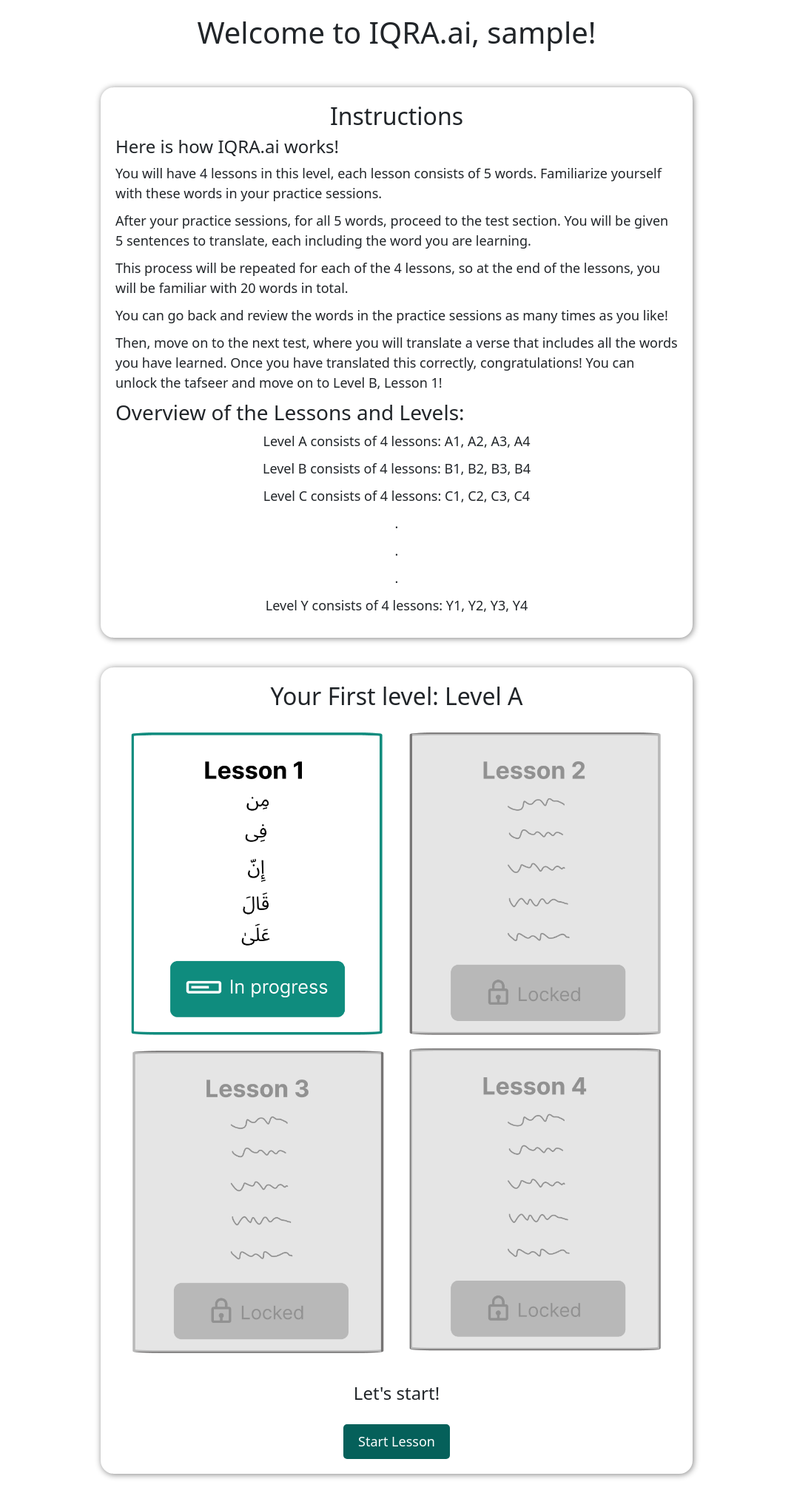
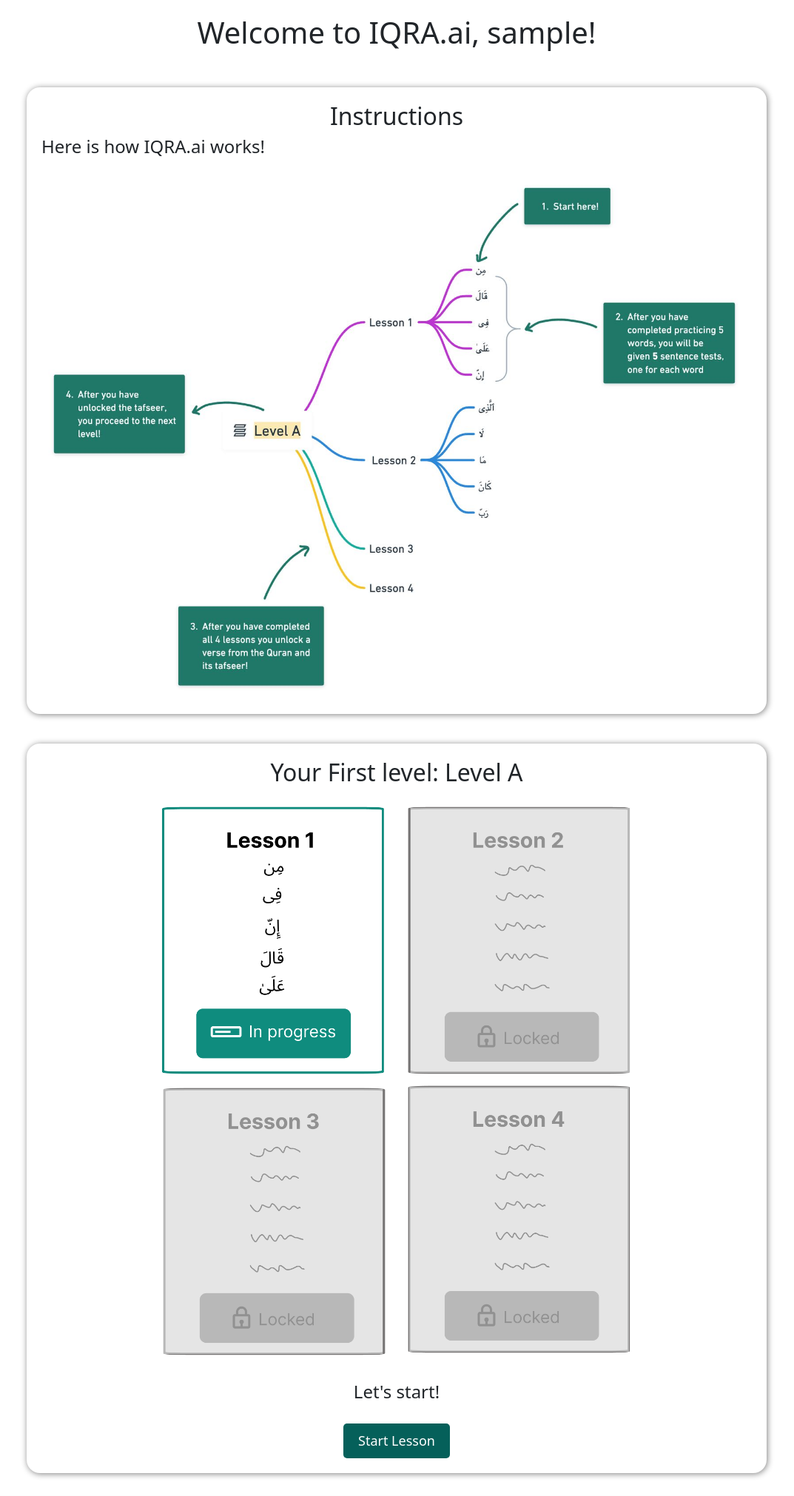
Before and after one commit to Tech-Sisters/hackathon23-team4, a Django app: page /instructions in a window 1280 px wide. Shown: the part 82-2104 px from the top of the page at 74% size, without its empty margins (104-1177 px from the left). After the commit the page ends 2079 px from the top, so only its background shows below. Run offline with Django 4.2, Linux system fonts and the light colour scheme; the visitor is signed in with stand-in values (Sample User, id 1); some libraries are stand-ins or nearby versions.

Commit message:
Add instructions image and fix button

```diff
--- a/iqra_ai/chatbot/static/chatbot/instructions.css
+++ b/iqra_ai/chatbot/static/chatbot/instructions.css
@@ -26,7 +26,7 @@
     box-shadow: 1px 1px 8px 0 grey;
     padding: 20px;
     margin: 20px;
-    max-width: 800px;
+    max-width: 1000px;
     width: 100%;
 }
 
@@ -69,10 +69,21 @@
 }
 
 .start-lesson-btn:hover {
-    background-color: #05605aff; /* Darker Green on Hover */
+        background-color:#e0e0e0;
+        color: black;
+}
+
+.lessons-image {
+    text-align: center;
 }
 
 .lessons-image img {
-    max-width: 100%;
+    max-width: 70%;
     height: auto;
+    display: inline-block;
 }
+
+.instructions-image img {
+    height: auto;
+    width: 100%;
+}
--- a/iqra_ai/chatbot/templates/chatbot/instructions.html
+++ b/iqra_ai/chatbot/templates/chatbot/instructions.html
@@ -16,40 +16,20 @@
 <div class="instructions-container">
     <!-- Container 1: Instructions -->
     <!-- Add your instructions bubble here -->
-    <div class="instructions-bubble">
+    <div class="instructions-bubble instructions-image">
         <h2>Instructions</h2>
         <h4> Here is how IQRA.ai works!</h4>
-        <p>You will have 4 lessons in this level, each lesson consists of 5 words. Familiarize yourself with these words in your practice sessions.</p>
-        <p>After your practice sessions, for all 5 words, proceed to the test section. You will be given 5 sentences to translate, each including the word you are learning.</p>
-        <p>This process will be repeated for each of the 4 lessons, so at the end of the lessons, you will be familiar with 20 words in total.</p>
-        <p>You can go back and review the words in the practice sessions as many times as you like!</p>
-        <p>Then, move on to the next test, where you will translate a verse that includes all the words you have learned. Once you have translated this correctly, congratulations! You can unlock the tafseer and move on to Level B, Lesson 1!</p>
-
-        <h3>Overview of the Lessons and Levels:</h3>
-        <div class="overview">
-           <p>Level A consists of 4 lessons: A1, A2, A3, A4</p>
-            <p>Level B consists of 4 lessons: B1, B2, B3, B4</p>
-            <p>Level C consists of 4 lessons: C1, C2, C3, C4</p>
-            <div class="dot">
-                <p>.</p>
-                <p>.</p>
-                <p>.</p>
-            </div>
-            <p>Level Y consists of 4 lessons: Y1, Y2, Y3, Y4</p>
-        </div>
+        <img src="{% static 'iqra-ai-instructions.jpeg' %}" alt="Instructions Diagram">
     </div>
-
 
     <!-- Container 2: Image -->
     <div class="instructions-bubble lessons-image">
         <h2>Your First level: Level A</h2>
-        <!-- Add your image here -->
-        <img src="{% static 'Level_A.png' %}" alt="Lesson">
+        <img src="{% static 'Level_A.png' %}" alt="Level overview">
         <div class="lets-start">
             <h4>Let's start!</h4>
-        <!-- Start Lesson Button -->
-        <a href="{% url 'index' %}" class="start-lesson-btn">Start Lesson</a>
+            <a href="{% url 'index' %}" class="start-lesson-btn">Start Lesson</a>
         </div>
-    </div
+    </div>
 </div>
 {% endblock %}
--- a/iqra_ai/chatbot/templates/chatbot/profile.html
+++ b/iqra_ai/chatbot/templates/chatbot/profile.html
@@ -57,7 +57,6 @@
         <!-- Container 4: Level Overview -->
         <div class="profile-bubble lessons-image">
             <h3>Level A Vocabulary</h3>
-            <!-- Make the image clickable and link to the chatbot -->
             <a href="{% url 'index' %}">
                 <img src="{% static 'Level_A.png' %}" alt="Lesson">
             </a>
```
Also changed, not shown: iqra_ai/chatbot/static/iqra-ai-instructions.jpeg (added).
